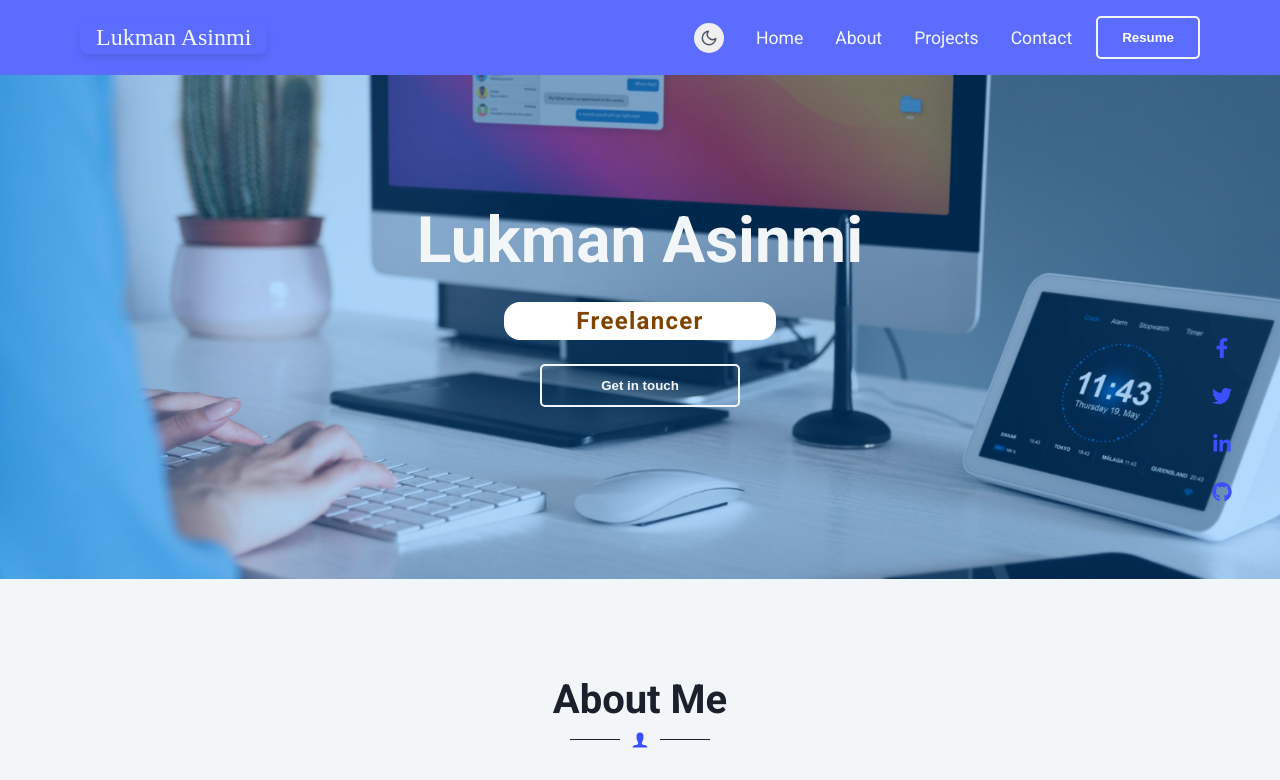
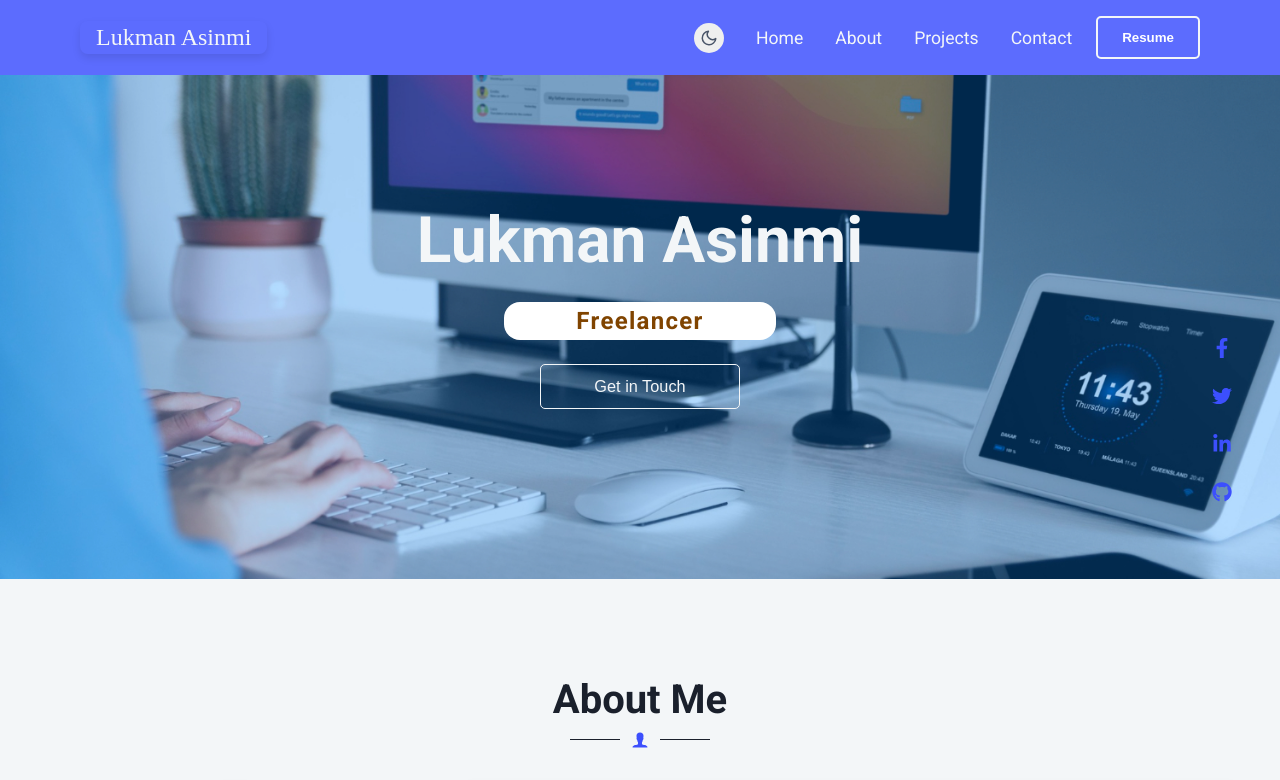
Before and after one commit to eemanDigital/my_portfolio, a React (Vite) app: page / in a window 1280 px wide. Shown: the top 780 px of the page. Built offline with nearby package versions, Linux system fonts and the light colour scheme.

Commit message:
fixed more bugs

```diff
--- a/src/components/Hero/Hero.jsx
+++ b/src/components/Hero/Hero.jsx
@@ -33,7 +33,7 @@ const Hero = () => {
           <span className={styles.profession}>{currentProfession}</span>
         </p>
         <ScrollLink smooth={true} duration={500} to="contact">
-          <button className={styles.btn}>Get in touch</button>
+          <button className={styles.btn}>Get in Touch</button>
         </ScrollLink>
       </div>
     </div>
--- a/src/components/Hero/hero.module.css
+++ b/src/components/Hero/hero.module.css
@@ -59,7 +59,7 @@
   font-weight: 700;
   color: var(--accent-color);
   letter-spacing: 1.3px;
-  transition: all 0.9s ease;
+  transition: all 2s ease;
 }
 
 .btn {
@@ -67,17 +67,20 @@
   color: var(--primary-text-color);
   width: 200px;
   padding: 0.75rem 1.5rem;
-  border: 2px solid var(--primary-text-color);
+  border: 1px solid var(--primary-text-color);
   border-radius: 5px;
   cursor: pointer;
-  font-weight: 600;
+  font-weight: 200;
+  font-size: 1.02rem;
   transition: background-color 0.3s ease, border-color 0.3s ease,
-    color 0.3s ease;
+    color 0.3s ease, box-shadow 0.3s ease;
 }
 
 .btn:hover {
-  background-color: var(--primary-text-color);
-  color: var(--hero-background-color);
+  background: linear-gradient(135deg, #0073e6, #4fc3f7);
+  color: #fff;
+  border-color: #0073e6;
+  box-shadow: 0 4px 8px rgba(0, 0, 0, 0.2);
 }
 
 /* Responsive Styles */
--- a/src/components/Navbar/navbar.module.css
+++ b/src/components/Navbar/navbar.module.css
@@ -110,10 +110,11 @@
     flex-direction: column;
     background: var(--background-primary-color);
     z-index: 100;
-    padding: 2rem 0.4rem;
+    padding: 4rem 0.4rem;
     transform: translateX(100%);
     transition: transform 0.4s ease-in-out;
     box-shadow: -3px 0 10px rgba(0, 0, 0, 0.2);
+
     display: none;
   }
 
--- a/src/pages/ProjectDetails/ProjectDetail.jsx
+++ b/src/pages/ProjectDetails/ProjectDetail.jsx
@@ -45,8 +45,8 @@ const ProjectDetail = () => {
           <div className={styles.metadataItem} data-aos="fade-up">
             <h3>Technologies Used</h3>
             <ul className={styles.technologyList}>
-              {project.technologies.map((tech, index) => (
-                <li key={index} className={styles.technologyItem}>
+              {project?.technologies?.map((tech, index) => (
+                <li key={index} className={styles?.technologyItem}>
                   {tech}
                 </li>
               ))}
@@ -68,12 +68,12 @@ const ProjectDetail = () => {
       <section className={styles.projectChallenges} data-aos="fade-up">
         <h2>Challenges and Solutions</h2>
         <ul className={styles.challengesList}>
-          {project.challenges.map((challenge, index) => (
+          {project?.challenges?.map((challenge, index) => (
             <li key={index} className={styles.challengeItem}>
-              <h3>{challenge.title}</h3>
-              <p>{challenge.description}</p>
+              <h3>{challenge?.title}</h3>
+              <p>{challenge?.description}</p>
               <p>
-                <strong>Solution:</strong> {challenge.solution}
+                <strong>Solution:</strong> {challenge?.solution}
               </p>
             </li>
           ))}
@@ -83,7 +83,7 @@ const ProjectDetail = () => {
       <section className={styles.projectOutcomes} data-aos="fade-up">
         <h2>Outcomes and Achievements</h2>
         <ul className={styles.outcomesList}>
-          {project.outcomes.map((outcome, index) => (
+          {project?.outcomes?.map((outcome, index) => (
             <li key={index} className={styles.outcomeItem}>
               {outcome}
             </li>
--- a/src/projectData.js
+++ b/src/projectData.js
@@ -71,7 +71,7 @@ export const project_data = [
       "Enhanced user engagement with real-time notifications and dynamic reporting.",
       "Improved client satisfaction by providing a transparent and accessible client dashboard.",
     ],
-    siteUrl: "https://case-master-app.vercel.app/",
+    siteUrl: "https://youtu.be/VspUllQbS-c?si=0Gcb7ObrXhUvRSVr",
     codeUrl: "https://github.com/eemanDigital/case-master-app",
   },
 
```
Also changed, not shown: src/assets/FB_IMG_1727782214008.jpg (added).
